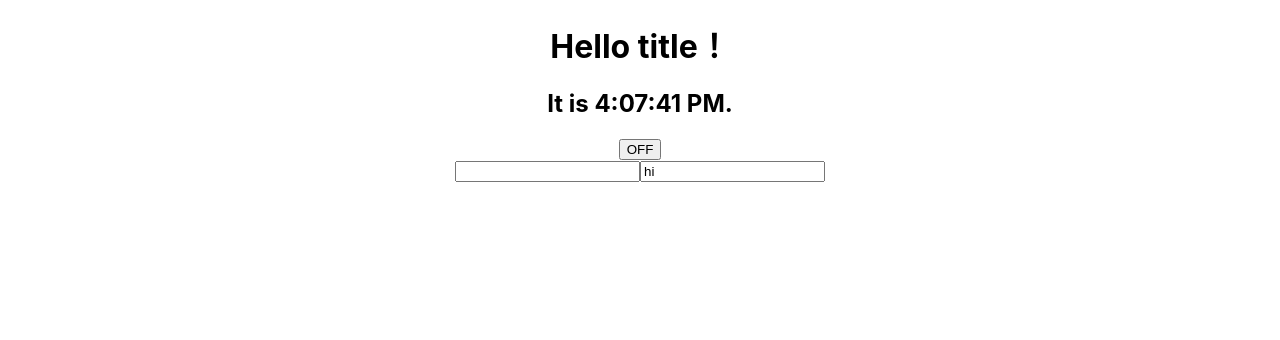
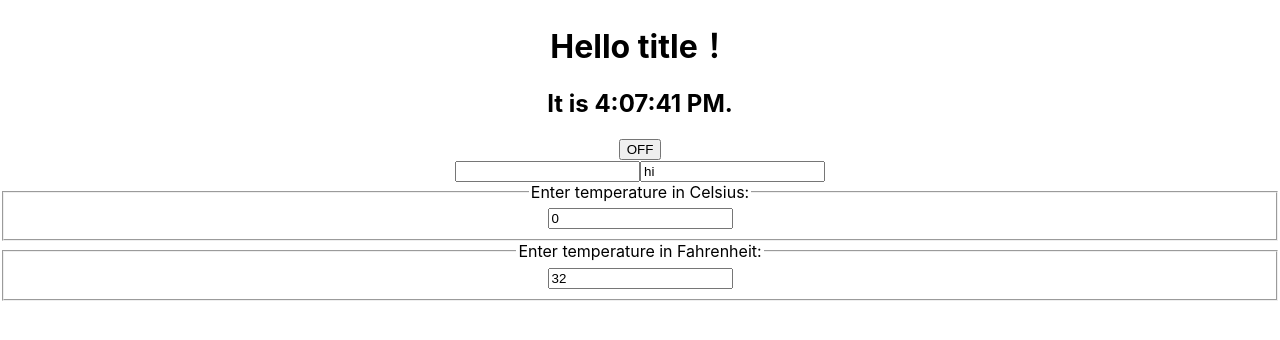
Before and after one commit to ToDSung/hello_react, a React (Create React App) app: page / in a window 1280 px wide. Shown: the top 340 px of the page. Built offline with nearby package versions, Linux system fonts and the light colour scheme.

Commit message:
feat:  lifting state up

```diff
--- a/src/App.js
+++ b/src/App.js
@@ -4,6 +4,7 @@ import Title from './components/title.js';
 import Clock from './components/clock.js';
 import Toggle from './components/toggle.js';
 import Input from './components/input.js';
+import Temperature from './components/temperature.js';
 
 
 const todoList = [
@@ -54,6 +55,9 @@ function App() {
       {
         <Input />
       }
+      {
+        <Temperature />
+      }
     </div>
   );
 }
--- /dev/null
+++ b/src/components/temperature.js
@@ -0,0 +1,72 @@
+import { useState } from 'react'
+
+const Temperature = () => {
+  const [temperatureC, setTemperatureC] = useState(0);
+  const [temperatureF, setTemperatureF] = useState(32);
+
+  const toCelsius = (fahrenheit) => {
+    return (fahrenheit - 32) * 5 / 9;
+  }
+
+  const toFahrenheit = (celsius) => {
+    return (celsius * 9 / 5) + 32;
+  }
+
+  const handleTemperatureC = (e) => {
+    const value = e.target.value
+    let input = parseFloat(value);
+    if (Number.isNaN(input)) {
+      input = 0
+    }
+
+    setTemperatureC(input)
+    setTemperatureF(toFahrenheit(input));
+  }
+
+  const handleTemperatureF = (e) => {
+
+    const value = e.target.value
+    let input = parseFloat(value);
+    if (Number.isNaN(input)) {
+      input = 0
+    }
+
+    setTemperatureC(toCelsius(input))
+    setTemperatureF(e.target.value)
+  }
+
+  return (
+    <div>
+      <TemperatureInput
+        scale="c"
+        temperature={temperatureC}
+        setTemperature={handleTemperatureC}
+      />
+      <TemperatureInput
+        scale="f"
+        temperature={temperatureF}
+        setTemperature={handleTemperatureF}
+      />
+    </div>
+  )
+}
+
+const scaleNames = {
+  c: 'Celsius',
+  f: 'Fahrenheit'
+};
+
+const TemperatureInput = (props) => {
+  const {scale, temperature, setTemperature} = props
+  return (
+    <fieldset>
+      <legend>Enter temperature in {scaleNames[scale]}:</legend>
+      <input
+        value={temperature}
+        onChange={setTemperature}
+      />
+    </fieldset>
+  );
+}
+
+export default Temperature
```
